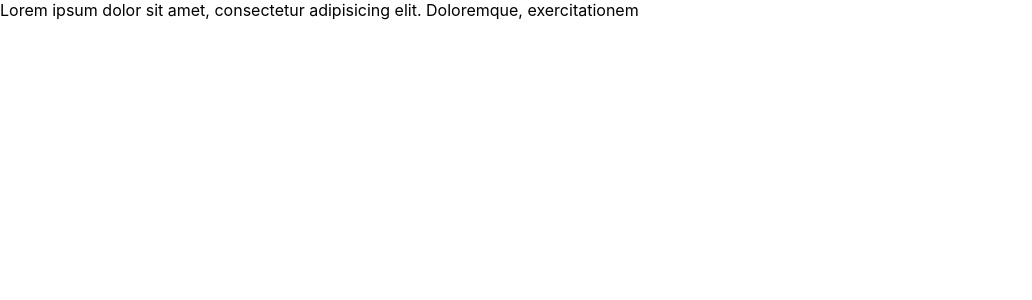
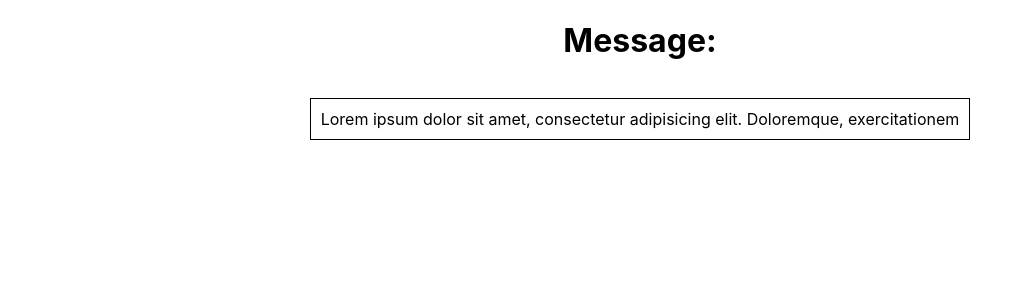
Before and after one commit to Gulnaz11/First-lesson-react-project, a React (Create React App) app: page / in a window 1280 px wide. Shown: the top 300 px of the page, without its empty margins (0-1032 px from the left). Built offline with nearby package versions, Linux system fonts and the light colour scheme.

Commit message:
Add  style
Стилизовала компонент Message

```diff
--- a/package.json
+++ b/package.json
@@ -6,6 +6,7 @@
     "@testing-library/jest-dom": "^5.16.2",
     "@testing-library/react": "^12.1.2",
     "@testing-library/user-event": "^13.5.0",
+    "classname": "^0.0.0",
     "react": "^17.0.2",
     "react-dom": "^17.0.2",
     "react-scripts": "5.0.0",
--- a/src/components/Message/index.jsx
+++ b/src/components/Message/index.jsx
@@ -1,9 +1,11 @@
 import React from 'react';
+import style from './message.module.css';
 
 export const Message = ({content}) => {
     return (
-        <div>
-            {content}
+        <div className={style.message}>
+            <h1>Message:</h1>
+            <p className={style.messageContent}>{content}</p>
         </div>
     );
 };
--- /dev/null
+++ b/src/components/Message/message.module.css
@@ -0,0 +1,10 @@
+.message{
+    display: flex;
+    flex-direction: column;
+    justify-content: center;
+    align-items: center;
+}
+.messageContent{
+    border: 1px solid black;
+    padding: 10px;
+}
```
Also changed, not shown: 1 other file (tests, documents, lock files or other folders).
